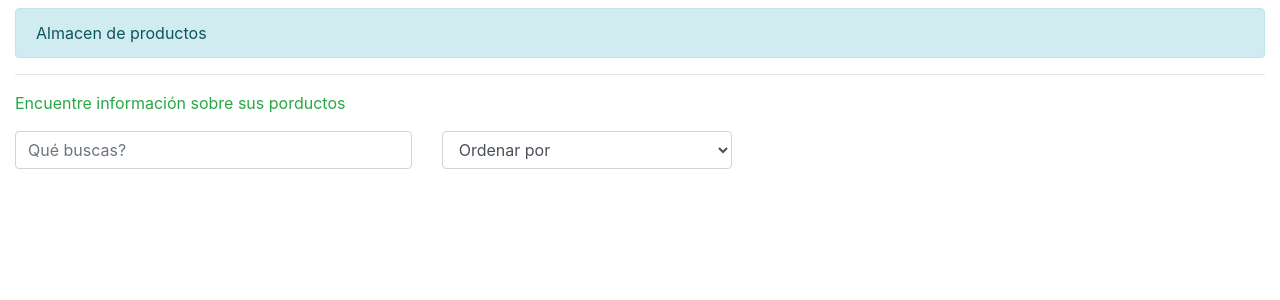
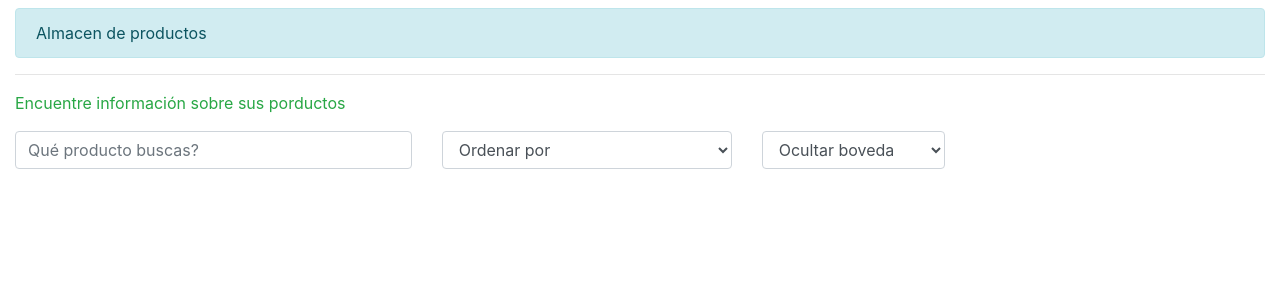
Before and after one commit to Ponicla/Calculadora-de-productos, a PHP site: page /main/pages/almacen/almacen.php in a window 1280 px wide. Shown: the part 56-356 px from the top of the page. Run offline with PHP 8.4, Linux system fonts and the light colour scheme.

Commit message:
Almacen filtrado

```diff
--- a/main/pages/almacen/almacen.js
+++ b/main/pages/almacen/almacen.js
@@ -9,6 +9,7 @@ if (window.location.pathname == ruta + 'almacen/almacen.php') {
     var lista_productos = [];
     var lista_ingredientes = [];
     var lista_accesorios = [];
+    var lista_alternativa_de_productos = [];
     const Toast = Swal.mixin({
         toast: true,
         position: 'top-end',
@@ -29,6 +30,7 @@ if (window.location.pathname == ruta + 'almacen/almacen.php') {
 
 
     /* FUNCIONES JQUERY */
+    $('#criterio_boveda').val('1');
 
     $("#modal_vista_producto").on("hidden.bs.modal", function () {
         $('#lista_accesorios_para_sumar').trigger('change');
@@ -208,6 +210,10 @@ if (window.location.pathname == ruta + 'almacen/almacen.php') {
     });
 
     $("#producto_buscado").keyup(function () {
+        if($("#producto_buscado").val() == ''){
+            $('#criterio_boveda').val('1');
+            $('#criterio_sort').val('');
+        }
         lista_productos = [];
         var nombre = $("#producto_buscado").val();
         $.ajax({
@@ -565,7 +571,6 @@ if (window.location.pathname == ruta + 'almacen/almacen.php') {
                                 <button onclick="habilitar_producto(${producto.id})" class=" ml-1 btn btn-primary btn-block pt-6 pb-6">Activar</button>
                                 `;
                             }
-
                             template += `
                                             </div>
                                         </div>
@@ -635,6 +640,13 @@ if (window.location.pathname == ruta + 'almacen/almacen.php') {
         })
         .done(function (res) {
             get_productos();
+            $('#criterio_boveda').val('1');
+            $('#criterio_sort').val('');
+            $('#producto_buscado').val('');
+            Toast.fire({
+                icon: 'error',
+                title: 'Producto enviado a la boveda, no estara disponible para pedidos'
+            })
         })
         .fail(function () {
             console.log('Err');
@@ -652,13 +664,104 @@ function habilitar_producto(id) {
         })
         .done(function (res) {
             get_productos();
+            $('#criterio_boveda').val('1');
+            $('#criterio_sort').val('');
+            $('#producto_buscado').val('');
+            Toast.fire({
+                icon: 'success',
+                title: 'Producto activado, estara disponible para pedidos'
+            })
         })
         .fail(function () {
             console.log('Err');
         });
     }
 
+    function boveda(criterio){
+        var lista_productos_filtada = [];
+        switch (criterio) {
+            case '0':
+                console.log('QUITAR LOS DE LA BOVEDA');
+                for (let j = 0; j < lista_productos.length; j++) {
+                    const elemento = lista_productos[j];
+                    if(elemento.estado == 0){
+                        lista_productos_filtada.push(elemento);
+                    };
+                }
+                mostrar_o_no_la_boveda(lista_productos_filtada);
+            break;
 
+            case '1':
+                console.log('TODOS');
+                mostrar_o_no_la_boveda(lista_productos);
+            break;
+
+            case '2':
+                console.log('SOLO BOVEDA');
+                for (let j = 0; j < lista_productos.length; j++) {
+                    const elemento = lista_productos[j];
+                    if(elemento.estado == 1){
+                        lista_productos_filtada.push(elemento);
+                    };
+                }
+                if(lista_productos_filtada.length == 0){
+                    Toast.fire({
+                        icon: 'warning',
+                        title: 'No hay nada en la boveda'
+                    })
+                    $('#criterio_boveda').val('1');
+                }
+                mostrar_o_no_la_boveda(lista_productos_filtada);
+            break;
+        }
+    }
+
+    function mostrar_o_no_la_boveda(array){
+        var template = ``;
+        var cont = 0;
+        array.forEach((producto) => {
+            cont = cont + 1;
+            var id_contenedor_cantidad = "cantidad_cera_traida_" + cont;
+            let nombre_vela = capitalize(producto.nombre);
+            template += `<div class="col-sm-3 mt-1">
+                        <div class='card' style="max-width: 24rem;">
+                            <div class='card-body'>
+                            <div class='row'>
+                                <div class='col-md-10'>
+                                <h5 class='text-success'>${nombre_vela}</h5>
+                                </div>
+                            </div>
+                                <hr>
+                                <p class='card-text'>$${producto.precio}</p>
+                                <input hidden type="number" class="form-control" id="${id_contenedor_cantidad}" value="${producto.cantidad_cera}">
+
+                            </div>
+
+                            <div class='card-footer d-flex'>
+                                            <div class='p-0 col-md-8'>
+                                                <button onclick="ver_detalles_producto(${producto.id}, '${nombre_vela}', '${id_contenedor_cantidad}', ${producto.cantidad_cera}, '${producto.descripcion}')" class="btn btn-success btn-block">Ver detalles</button>
+                                            </div>
+                                            <div class='p-0 col-md-4'>`
+
+
+                            if (producto.estado == false ) {
+                            template += `
+                                                <button onclick="deshabilitar_producto(${producto.id})" class=" ml-1 btn btn-danger btn-block pt-6 pb-6">Boveda</button>
+                                                `;
+                            } else {
+                                template += `
+                                <button onclick="habilitar_producto(${producto.id})" class=" ml-1 btn btn-primary btn-block pt-6 pb-6">Activar</button>
+                                `;
+                            }
+
+                                                template += `
+                                                </div>
+                                        </div>
+                                    </div>
+                                </div>`;
+            $deck_cartas_productos.innerHTML = template;
+        })
+    }
 
     function mostrar_lista_ordenada_por_criterio(array) {
         var template = ``;
@@ -708,10 +811,37 @@ function habilitar_producto(id) {
     }
 
     function filtrado_lista(criterio) {
-        console.log(lista_productos);
+        // console.log(lista_productos);
+        let lista = [];
+        let croterio_beveda = $('#criterio_boveda').val()
+        // console.log($('#criterio_boveda').val());
+        switch (croterio_beveda) {
+            case '0':
+                for (let j = 0; j < lista_productos.length; j++) {
+                    const elemento = lista_productos[j];
+                    if(elemento.estado == 0){
+                        lista.push(elemento);
+                    };
+                }
+
+            break;
+            case '1':
+                lista = lista_productos;
+            break;
+            case '2':
+                for (let j = 0; j < lista_productos.length; j++) {
+                    const elemento = lista_productos[j];
+                    if(elemento.estado == 1){
+                        lista.push(elemento);
+                    };
+                }
+            break;
+        }
+
+
         switch (criterio) {
             case "1":
-                lista_productos.sort(function (a, b) {
+                lista.sort(function (a, b) {
                     if (a.precio < b.precio) {
                         return 1;
                     }
@@ -720,10 +850,11 @@ function habilitar_producto(id) {
                     }
                     return 0;
                 });
-                mostrar_lista_ordenada_por_criterio(lista_productos);
+                mostrar_lista_ordenada_por_criterio(lista);
             break;
+
             case "2":
-                lista_productos.sort(function (a, b) {
+                lista.sort(function (a, b) {
                     if (a.precio > b.precio) {
                         return 1;
                     }
@@ -732,10 +863,12 @@ function habilitar_producto(id) {
                     }
                     return 0;
                 });
-                mostrar_lista_ordenada_por_criterio(lista_productos);
+                mostrar_lista_ordenada_por_criterio(lista);
             break;
+
             case "3":
-            lista_productos.sort(function (a, b) {
+
+            lista.sort(function (a, b) {
                 if (a.nombre > b.nombre) {
                     return 1;
                 }
@@ -744,10 +877,11 @@ function habilitar_producto(id) {
                 }
                 return 0;
                 });
-            mostrar_lista_ordenada_por_criterio(lista_productos);
+                mostrar_lista_ordenada_por_criterio(lista);
             break;
+
             case "4":
-                lista_productos.sort(function (a, b) {
+                lista.sort(function (a, b) {
                     if (a.nombre < b.nombre) {
                         return 1;
                     }
@@ -756,13 +890,12 @@ function habilitar_producto(id) {
                     }
                     return 0;
                 });
-                mostrar_lista_ordenada_por_criterio(lista_productos);
+                mostrar_lista_ordenada_por_criterio(lista);
             break;
           }
 
 
     }
-
 
     function capitalize(s) {
         if (typeof s !== 'string') return ''
--- a/main/pages/almacen/almacen.php
+++ b/main/pages/almacen/almacen.php
@@ -12,7 +12,7 @@
 
     <div class="row form-group">
         <div class="col-md-4 form-group">
-            <input id="producto_buscado" name="nombre" type="text" class="form-control" placeholder="Qué buscas?" autocomplete="off">
+            <input id="producto_buscado" name="nombre" type="text" class="form-control" placeholder="Qué producto buscas?" autocomplete="off">
         </div>
 
         <div class="col-md-3">
@@ -22,6 +22,13 @@
                 <option value="2">Precio de menor a mayor</option>
                 <option value="3" data-content='<i class="bi bi-sort-alpha-down">'></i>Nombre A - Z</option>
                 <option value="4">Nombre Z - A</option>
+            </select>
+        </div>
+        <div class="col-md-2">
+            <select id="criterio_boveda" class="form-control" onchange="boveda(this.value)">
+                <option value="0" selected>Ocultar boveda</option>
+                <option value="2">Solo boveda</option>
+                <option value="1">Todos</option>
             </select>
         </div>
     </div>
```
Lines whose indentation alone changed are shown as unchanged.
